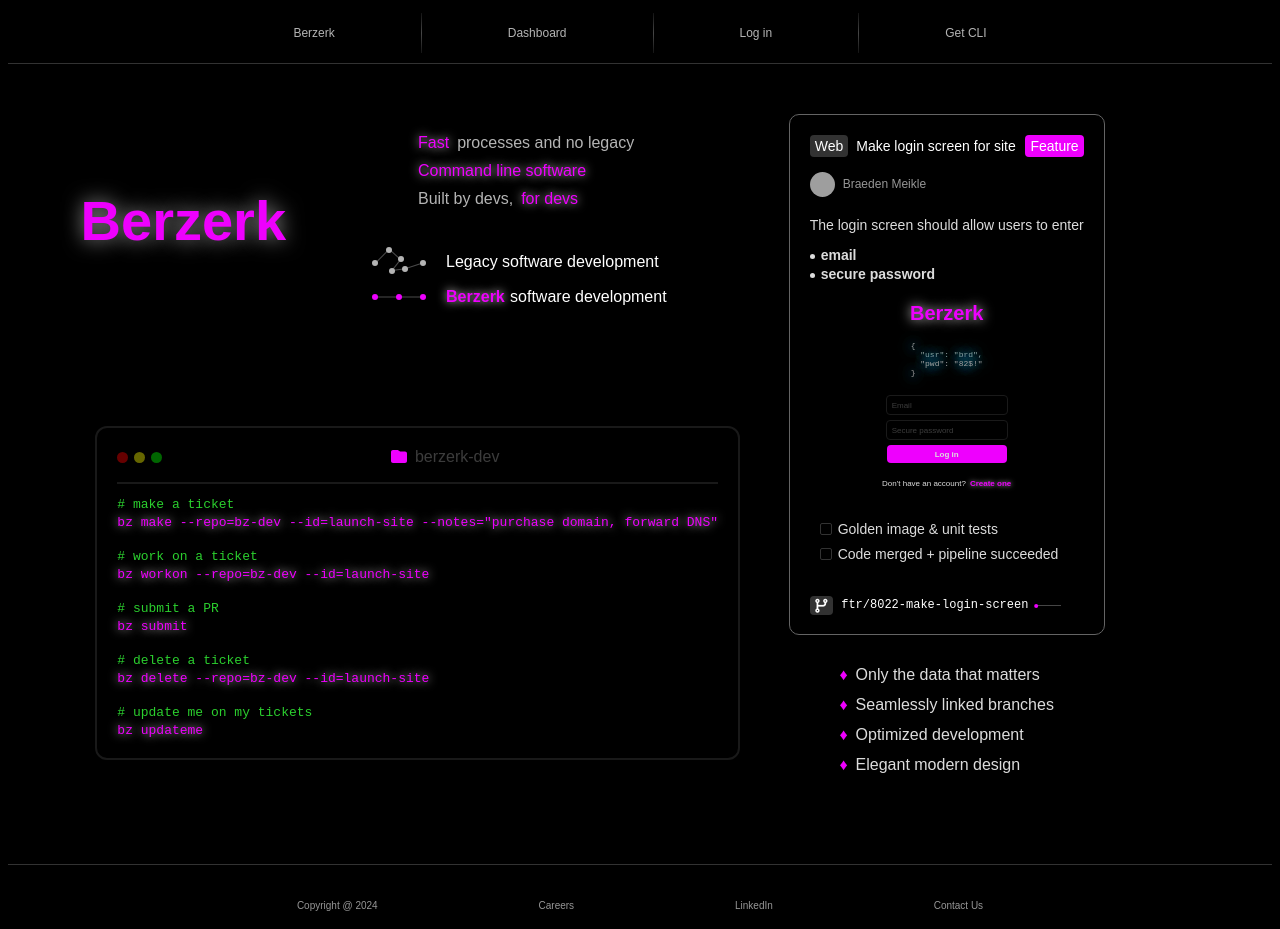
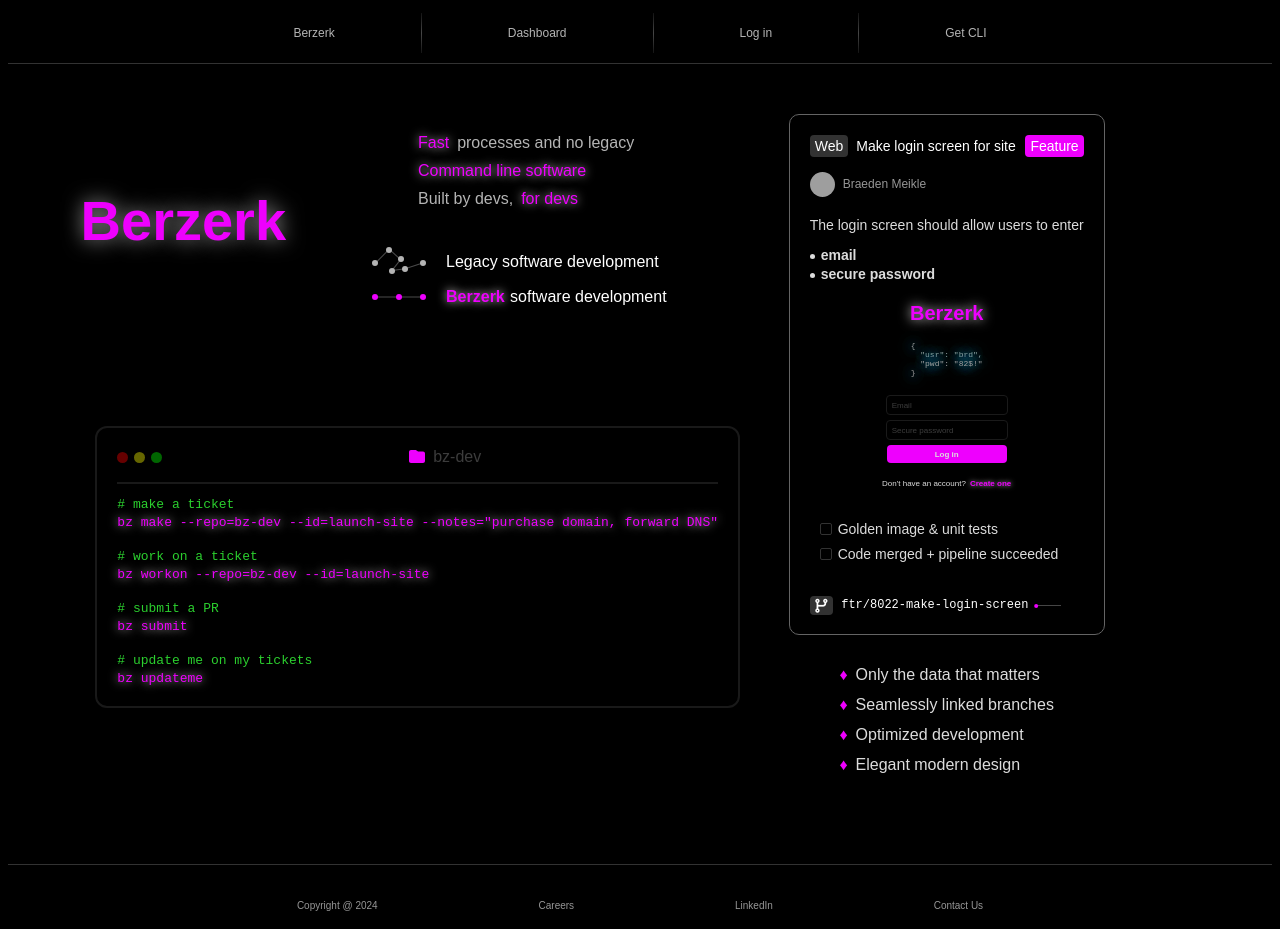
Before and after one commit to bmeikle56/bz-dev, a React (Create React App) app: page / in a window 1280 px wide. Built offline with nearby package versions, Linux system fonts and the light colour scheme; grey boxes are pictures that could not be loaded.

Commit message:
Simplify homepage

```diff
--- a/src/page/home.js
+++ b/src/page/home.js
@@ -77,9 +77,8 @@ function IntroDiv() {
           </div>
           <div style={{display: 'flex', marginRight: 'auto', alignItems: 'center', gap: 6}}>
             <FontAwesomeIcon icon={faFolder} style={{ color: 'rgb(238, 0, 254)' }} />
-            <Inlinetxt txt={'berzerk-dev'} color={'rgb(60,60,60)'}/>
+            <Inlinetxt txt={'bz-dev'} color={'rgb(60,60,60)'}/>
           </div>
-
         </div>
         <Spacer height={16}/>
         <div style={{background: 'rgb(25,25,25)', height: 2, width: '100%'}}/>
@@ -92,9 +91,6 @@ function IntroDiv() {
         <Spacer height={16}/>
         <CCode txt={'# submit a PR'} color={ccode.green}/>
         <BZCCode txt={'bz submit'}/>
-        <Spacer height={16}/>
-        <CCode txt={'# delete a ticket'} color={ccode.green}/>
-        <BZCCode txt={'bz delete --repo=bz-dev --id=launch-site'}/>
         <Spacer height={16}/>
         <CCode txt={'# update me on my tickets'} color={ccode.green}/>
         <BZCCode txt={'bz updateme'}/>
```
